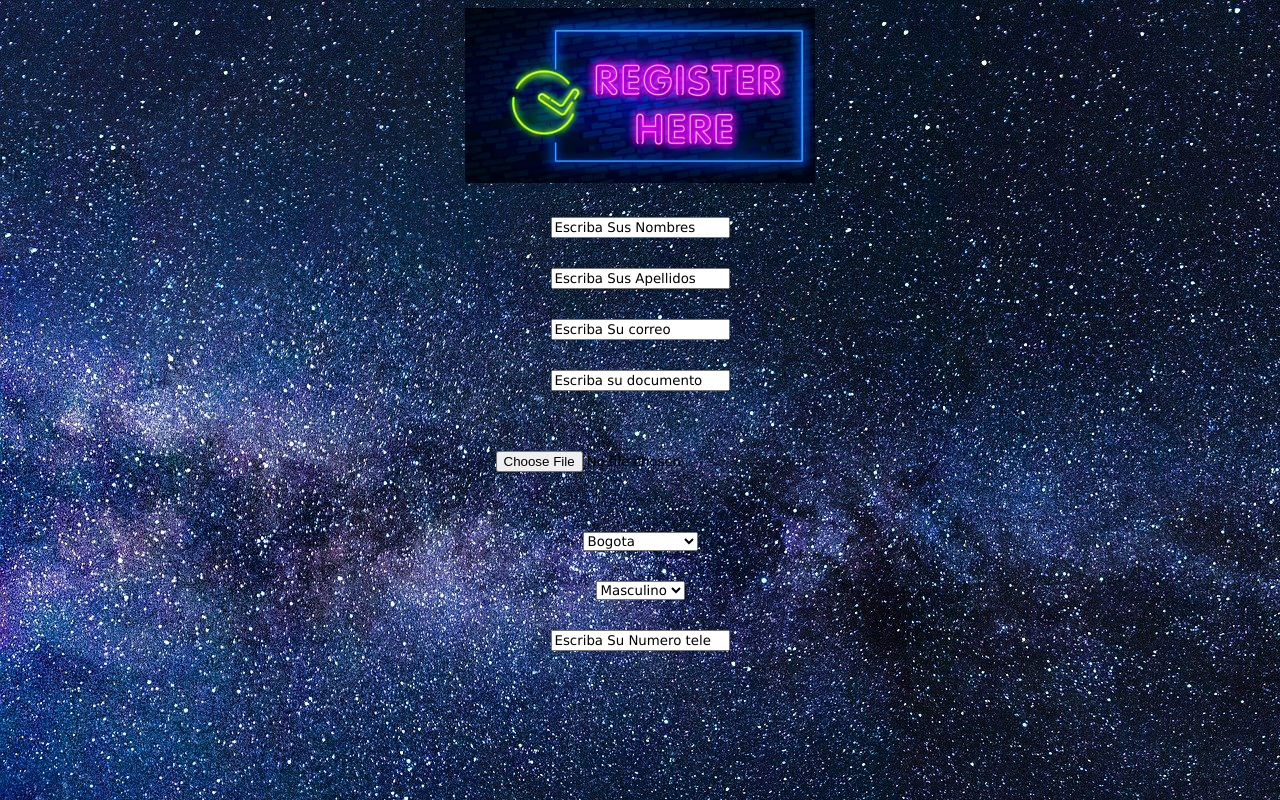
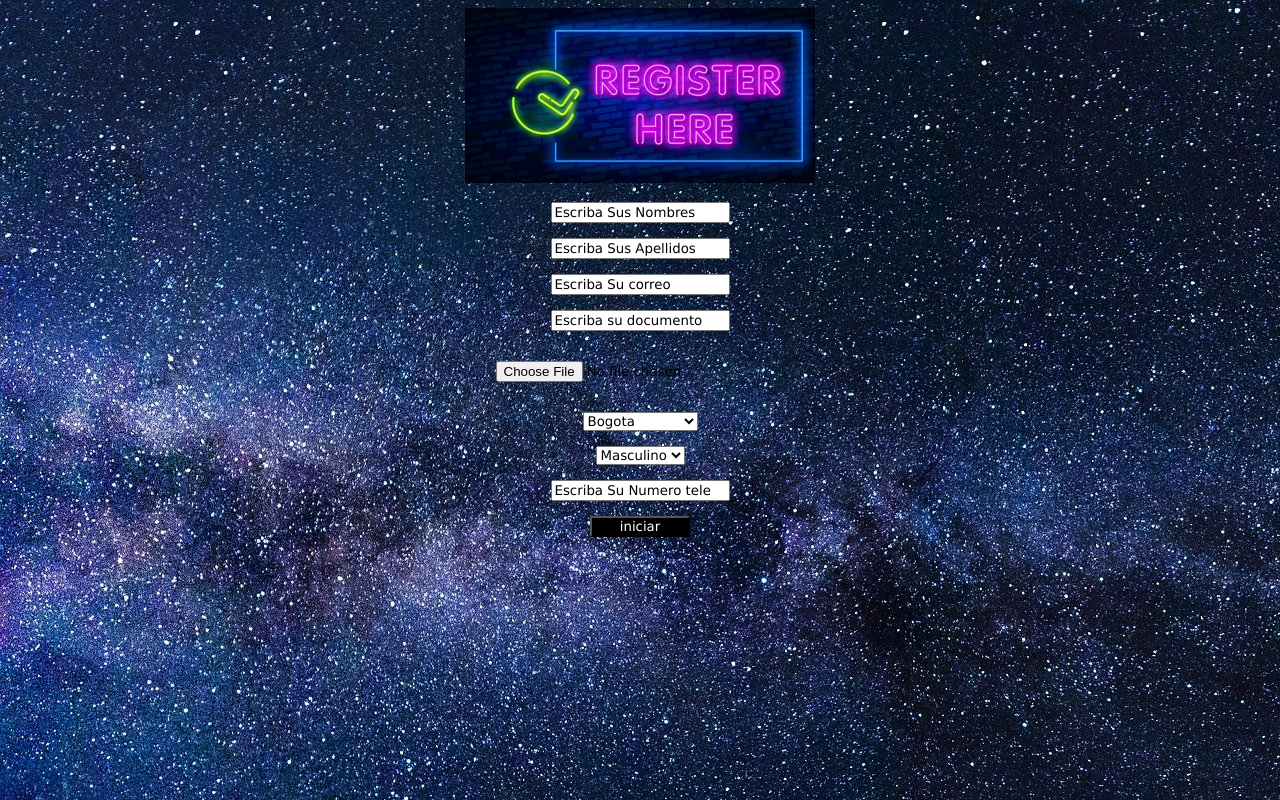
Before and after one commit to Brandonrosas56/TRABAJO-FORMULARIO, a plain HTML site: page index.html in a window 1280 px wide. Drawn offline with Linux system fonts and the light colour scheme.

Commit message:
formulario terminado

```diff
--- a/index.html
+++ b/index.html
@@ -13,13 +13,13 @@
         select{
             color: black;
             font-family:Verdana, Geneva, Tahoma, sans-serif;
-            margin-top: 30px;
+            margin-top: 15px;
         }
 
         input{
             color: black;
             font-family: Verdana, Geneva, Tahoma, sans-serif;
-            margin-top: 30px;
+            margin-top: 15px;
 
 
         }
@@ -29,12 +29,22 @@
         }
         form{
             color: white;
-            margin: 30px;
+            margin: 15px;
             font-family: Verdana, Geneva, Tahoma, sans-serif;
+        }
+        button{
+            color: white;
+            font-family: Verdana, Geneva, Tahoma, sans-serif;
+            background-color: black;
+            width: 100px;
+            margin-top: 15px;
+
         }
 
     </style>
 </head>
+
+
 <body>
 <center>
     <img src=./registrese.jpg  width="350px" >
@@ -73,6 +83,8 @@
 
 <input type="number" placeholder="Escriba Su Numero telefonico"> </br>
 
+<button>iniciar</button>
+
 </center>
 
 </body>
```
